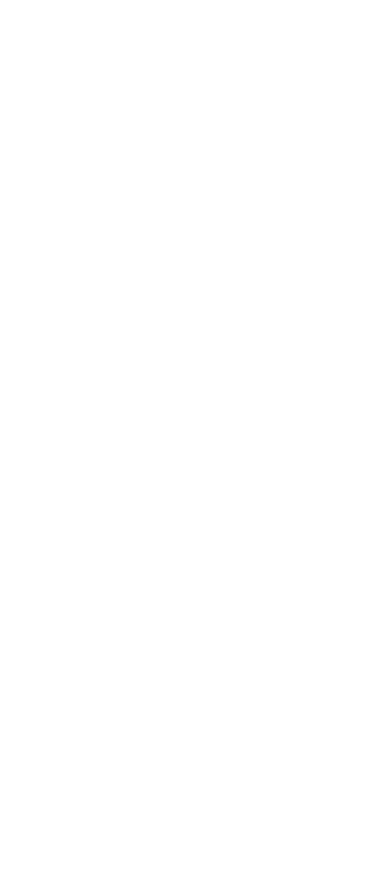
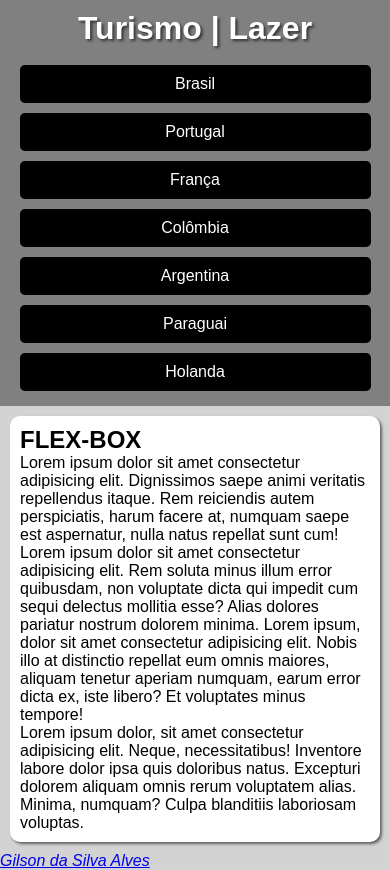
Before and after one commit to GilsoAlves/menu-flex-box, a plain HTML site: page index.html in a window 390 px wide. Before the commit the page ends 844 px from the top, so only its background shows below. Drawn offline with Linux system fonts and the light colour scheme.

Commit message:
Menu flex-Box com media query

```diff
--- a/index.html
+++ b/index.html
@@ -4,10 +4,31 @@
     <meta charset="UTF-8">
     <meta name="viewport" content="width=device-width, initial-scale=1.0">
     <title>MENU | GSATEC</title>
+    <link rel="stylesheet" href="style.css">
+    <link rel="stylesheet" href="mobile.css" media="screen and (max-width: 600px)">
 </head>
 <body>
     <header>
+        <h1>Turismo | Lazer</h1>
+        <nav>
+            <a href="#">Brasil</a>
+            <a href="#">Portugal</a>
+            <a href="#">França</a>
+            <a href="#">Colômbia</a>
+            <a href="#">Argentina</a>
+            <a href="#">Paraguai</a>
+            <a href="#">Holanda</a>
+        </nav>
+    </header>
 
-    </header>
+    <main>
+        <h2>FLEX-BOX</h2>
+        <p>Lorem ipsum dolor sit amet consectetur adipisicing elit. Dignissimos saepe animi veritatis repellendus itaque. Rem reiciendis autem perspiciatis, harum facere at, numquam saepe est aspernatur, nulla natus repellat sunt cum! Lorem ipsum dolor sit amet consectetur adipisicing elit. Rem soluta minus illum error quibusdam, non voluptate dicta qui impedit cum sequi delectus mollitia esse? Alias dolores pariatur nostrum dolorem minima. Lorem ipsum, dolor sit amet consectetur adipisicing elit. Nobis illo at distinctio repellat eum omnis maiores, aliquam tenetur aperiam numquam, earum error dicta ex, iste libero? Et voluptates minus tempore!</p>
+
+        <p>Lorem ipsum dolor, sit amet consectetur adipisicing elit. Neque, necessitatibus! Inventore labore dolor ipsa quis doloribus natus. Excepturi dolorem aliquam omnis rerum voluptatem alias. Minima, numquam? Culpa blanditiis laboriosam voluptas.</p>
+    </main>
+
+    <footer><i><a href="
+        https://github.com/GilsoAlves" target="_blank">Gilson da Silva Alves</a></i></footer>
 </body>
 </html>
--- /dev/null
+++ b/mobile.css
@@ -0,0 +1,13 @@
+@charset "UTF-8";
+
+header , header >nav{
+    flex-flow: column nowrap;
+}
+
+header > h1{
+    flex-basis: 50px;
+}
+
+header > nav > a{
+    width: 90vw;
+}
--- /dev/null
+++ b/style.css
@@ -0,0 +1,64 @@
+@charset "UTF-8";
+
+*{
+    margin: 0px;
+    padding: 0px;
+    box-sizing: border-box;
+}
+
+body{
+    font-family: Arial, Helvetica, sans-serif;
+    font-size: 1em;
+    background-color: lightgray;
+    height: 100vh;
+    width: 100vw;
+}
+
+header{
+    background-color: gray;
+    color: white;
+    padding: 10px;
+
+    display: flex;
+    flex-flow: row wrap;
+    justify-content: space-between;
+    align-items: center;
+}
+
+header > h1{
+    /* border: 1px dotted black; */
+    flex: 0 0 300px;
+    text-shadow: 2px 2px 3px rgba(0, 0, 0, 0.608);
+}
+
+header > nav{
+    /* border: 1px dotted red; */
+
+    display: flex;
+    flex-flow: row wrap;
+    justify-content: flex-end;
+}
+
+header > nav > a{
+    background-color: black;
+    color: white;
+    padding: 10px;
+    margin: 5px;
+    border-radius: 5px;
+    text-decoration: none;
+    text-align: center;
+}
+
+header > nav > a:hover{
+    background-color: white;
+    color: black;
+    transition: background-color 0.5s;
+}
+
+main{
+    background-color: white;
+    margin: 10px;
+    padding: 10px;
+    border-radius: 10px;
+    box-shadow: 2px 2px 3px rgba(0, 0, 0, 0.548);
+}
```
